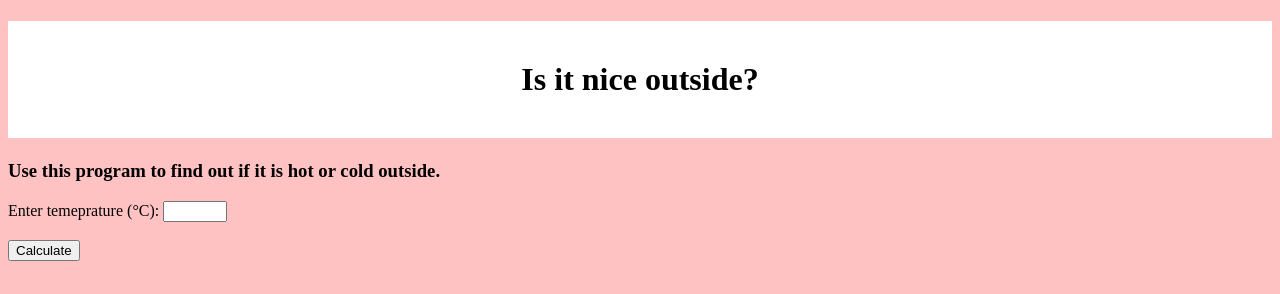
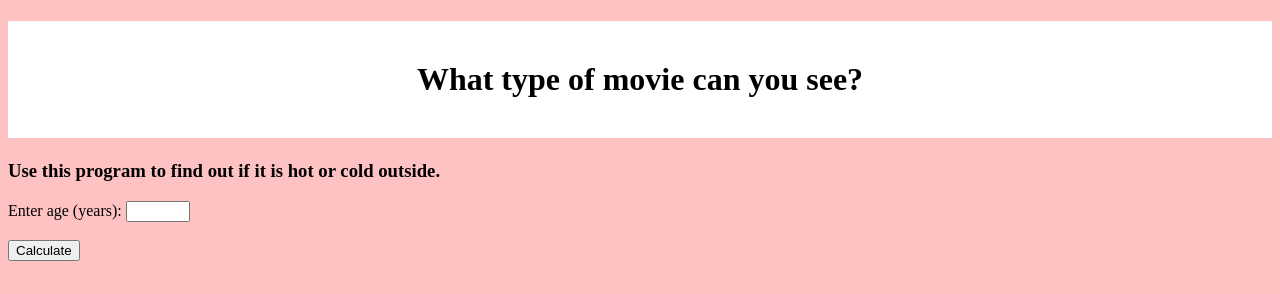
Before and after one commit to ICS2O-Programming-Rory-Mackay/Unit4-03-HTML-Movie, a plain HTML site: page index.html in a window 1280 px wide. Shown: the top 294 px of the page. Drawn offline with Linux system fonts and the light colour scheme.

Commit message:
added fav

```diff
--- a/index.html
+++ b/index.html
@@ -10,18 +10,18 @@
     <meta name="viewport" content="width=device-width, initial-scale=1.0">
     <!-- For the favicon on this page -->
     <link rel="apple-touch-icon" sizes="180x180" href="./fav/apple-touch-icon.png">
-    <link rel="icon" type="image/png" sizes="32x32" href="./fav1/favicon-32x32.png">
-    <link rel="icon" type="image/png" sizes="16x16" href="./fav1/favicon-16x16.png">
-    <link rel="manifest" href="./fav1/site.webmanifest">
+    <link rel="icon" type="image/png" sizes="32x32" href="./fav/favicon-32x32.png">
+    <link rel="icon" type="image/png" sizes="16x16" href="./fav/favicon-16x16.png">
+    <link rel="manifest" href="./fav/site.webmanifest">
     <link rel="stylesheet" href="./css/style.css">
-    <title>Temperature Checker</title>
+    <title>Move Checker</title>
   </head>
   <body>
     <script src="./js/script.js"></script>
-    <h1>Is it nice outside?</h1>
+    <h1>What type of movie can you see?</h1>
 		<h3>Use this program to find out if it is hot or cold outside.</h3>
 		<form action="javascript:displayMessage()">
-			<label for="age">Enter temeprature (°C):</label>
+			<label for="age">Enter age (years):</label>
 			<input type="number" step="1" min="0" max="130" id="user-age"><br><br>
 			<input type="submit" value="Calculate">
 		</form>
```
Also changed, not shown: fav/android-chrome-192x192.png (added), fav/android-chrome-512x512.png (added), fav/apple-touch-icon.png (added), fav/favicon-16x16.png (added), fav/favicon-32x32.png (added), fav/favicon.ico (added), fav/site.webmanifest (added).
